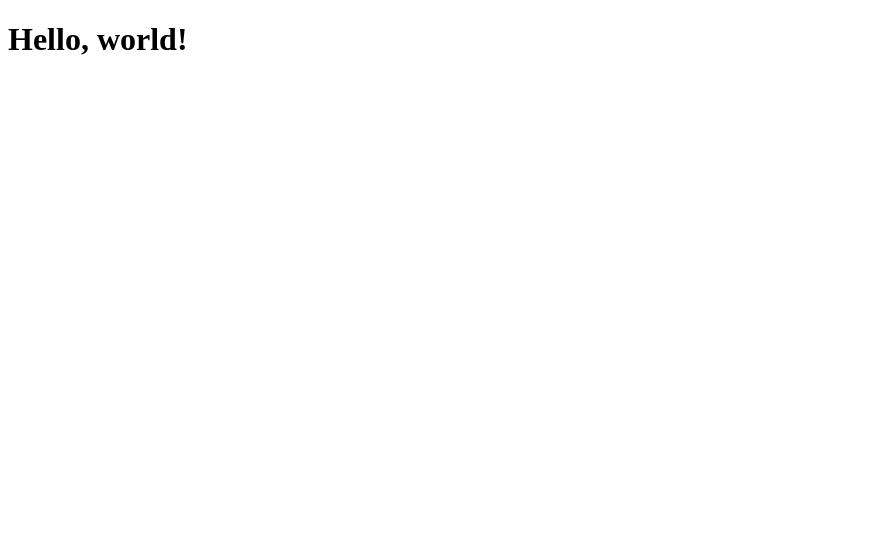
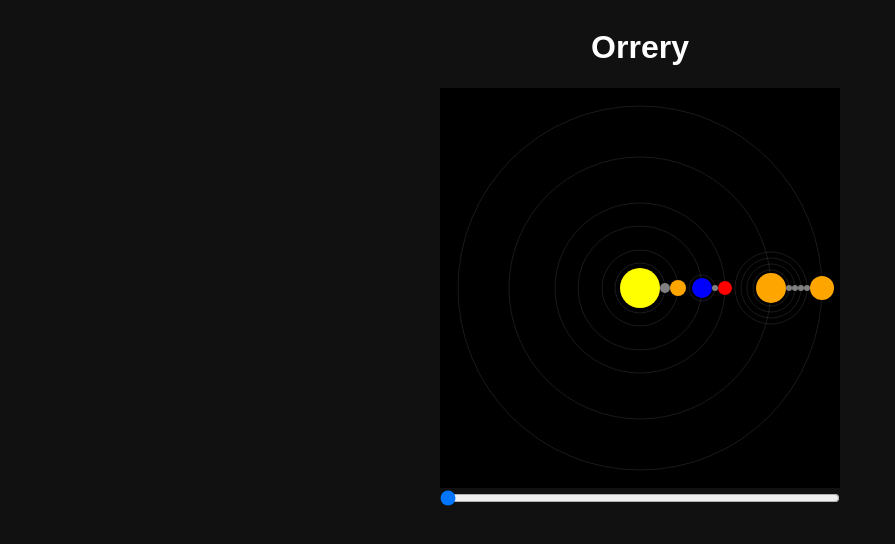
Before and after one commit to epipolarity/Orrery, a website: page public/index.html in a window 1280 px wide. Shown: the whole page, without its empty margins (0-895 px from the left). Drawn offline with Linux system fonts and the light colour scheme.

Commit message:
Update index.html with Orrery simulation and styles

```diff
--- /dev/null
+++ b/public/css/styles.css
@@ -0,0 +1,19 @@
+html {
+    background-color: #111111;
+    color: white;
+    font-family: 'Arial', sans-serif;
+}
+
+#app {
+    display: flex;
+    flex-direction: column;
+    align-items: center;
+}
+
+#canvas {
+    background-color: black;
+}
+
+#speed {
+    width: 400px;
+}
--- a/public/index.html
+++ b/public/index.html
@@ -1,9 +1,18 @@
 <!DOCTYPE html>
-<html>
+<html lang="en">
 <head>
+  <meta charset="utf-8">
+  <meta name="viewport" content="width=device-width, initial-scale=1">
   <title>Welcome to My App</title>
+  <link rel="stylesheet" type="text/css" href="css/styles.css">
 </head>
 <body>
-  <h1>Hello, world!</h1>
+  <div id="app">
+    <h1>Orrery</h1>
+    <canvas id="canvas"></canvas>
+    <!-- the slider below will control the simulation speed -->
+    <input type="range" id="speed" min="0" max="500" step="1" value="0">
+  </div>
+  <script type="module" src="js/orrery.js"></script>
 </body>
 </html>
--- /dev/null
+++ b/public/js/orrery.js
@@ -0,0 +1,155 @@
+class CelestialBodyModel {
+
+    constructor({ name, distance, radius, angle = 0, color }) {
+        this.name = name;
+        this.distance = distance;
+        this.period = Math.pow(distance, 1.5);
+        this.radius = radius;
+        this.angle = angle;
+        this.color = color;
+        this.orbitingBodies = [];
+    }
+
+    addOrbitingBody(body) {
+        body.parent = this;
+        this.orbitingBodies.push(body);
+    }
+
+    update(deltaTime, speedFactor) {
+        if (this.parent) {
+            this.angle += (Math.PI / this.period) * deltaTime * speedFactor;
+        }
+        this.orbitingBodies.forEach(planet => planet.update(deltaTime, speedFactor));
+    }
+
+    spaceNeeded() {
+        return this.radius + this.sumOfOrbitingBodiesDiameters();
+    }
+
+    sumOfOrbitingBodiesDiameters() {
+        let sum = 0;
+        for (let i = 0; i < this.orbitingBodies.length; i++) {
+            sum += this.orbitingBodies[i].radius * 2;
+            if (this.orbitingBodies[i].orbitingBodies.length > 0) {
+                sum += this.orbitingBodies[i].sumOfOrbitingBodiesDiameters();
+            }
+        }
+        return sum;
+    }
+
+}
+
+class OrreryView {
+
+    constructor(canvas, model) {
+        this.canvas = canvas;
+        this.canvas.width = 400;
+        this.canvas.height = 400;
+        this.ctx = canvas.getContext('2d');
+        this.speedControl = document.getElementById('speed');
+        this.model = model;
+    }
+
+    draw() {
+        this.ctx.clearRect(0, 0, this.canvas.width, this.canvas.height);
+        const centerX = this.canvas.width / 2;
+        const centerY = this.canvas.height / 2;
+        this.drawBody(this.model, centerX, centerY, Math.min(centerX, centerY));
+    }
+
+    getSpeedFactor() {
+        return Math.pow(parseInt(this.speedControl.value), 1.75);
+    }
+
+    drawBody(body, originX, originY) {
+
+        const bodies = this.getOrbitingBodiesInDistanceOrder(body);
+        let distance = body.radius;
+
+        this.ctx.save();
+        this.ctx.translate(originX, originY);
+        this.ctx.beginPath();
+        this.ctx.arc(0, 0, body.radius, 0, Math.PI * 2);    // body
+        this.ctx.fillStyle = body.color;
+        this.ctx.fill();
+
+        for (let i = 0; i < bodies.length; i++) {
+            const body = bodies[i];
+            distance += body.spaceNeeded();
+            this.ctx.beginPath();
+            this.ctx.arc(0, 0, distance, 0, Math.PI * 2);   // orbit
+            this.ctx.strokeStyle = 'rgba(255, 255, 255, 0.1)';
+            this.ctx.stroke();
+            this.ctx.save();
+            this.ctx.rotate(body.angle);
+            this.ctx.translate(distance, 0);
+            this.drawBody(body, 0, 0);
+            this.ctx.restore();
+            distance += body.spaceNeeded();
+        }
+
+        this.ctx.restore();
+    }
+
+
+    getOrbitingBodiesInDistanceOrder(body) {
+        return body.orbitingBodies.sort((a, b) => a.distance - b.distance);
+    }
+
+}
+
+
+class OrreryController {
+
+    constructor(view, model) {
+        this.drawnOnce = false;
+        this.view = view;
+        this.model = model;
+        this.lastTimeStamp = 0;
+    }
+
+    update(timeStamp) {
+        const speedFactor = this.view.getSpeedFactor();
+        if (speedFactor > 0 || !this.drawnOnce) {   // if speedFactor is 0, don't update the model unless it hasn't been drawn yet
+            const deltaTime = this.drawnOnce ? (timeStamp - this.lastTimeStamp) / 1000 : 0;     // deltaTime is 0 if it hasn't been drawn yet else it's the time since the last frame
+            this.model.update(deltaTime, speedFactor);
+            this.view.draw();
+            console.log(speedFactor);
+            this.drawnOnce = true;
+        }
+        this.lastTimeStamp = timeStamp;
+        requestAnimationFrame(this.update.bind(this));
+    }
+
+}
+
+// create the model
+const sun = new CelestialBodyModel({ name: 'Sun', distance: 0, radius: 20, color: 'yellow' });
+
+const earth = new CelestialBodyModel({ name: 'Earth', distance: 150, radius: 10, color: 'blue' });
+sun.addOrbitingBody(earth);
+earth.addOrbitingBody(new CelestialBodyModel({ name: 'Moon', distance: 20, radius: 3, color: 'gray' }));
+
+sun.addOrbitingBody(new CelestialBodyModel({ name: 'Mercury', distance: 50, radius: 5, color: 'gray' }));
+sun.addOrbitingBody(new CelestialBodyModel({ name: 'Venus', distance: 100, radius: 8, color: 'orange' }));
+sun.addOrbitingBody(new CelestialBodyModel({ name: 'Mars', distance: 200, radius: 7, color: 'red' }));
+
+const jupiter = new CelestialBodyModel({ name: 'Jupiter', distance: 300, radius: 15, color: 'orange' });
+jupiter.addOrbitingBody(new CelestialBodyModel({ name: 'Io', distance: 20, radius: 3, color: 'gray' }));
+jupiter.addOrbitingBody(new CelestialBodyModel({ name: 'Europa', distance: 30, radius: 3, color: 'gray' }));
+jupiter.addOrbitingBody(new CelestialBodyModel({ name: 'Ganymede', distance: 40, radius: 3, color: 'gray' }));
+jupiter.addOrbitingBody(new CelestialBodyModel({ name: 'Callisto', distance: 50, radius: 3, color: 'gray' }));
+
+sun.addOrbitingBody(jupiter);
+
+sun.addOrbitingBody(new CelestialBodyModel({ name: 'Saturn', distance: 400, radius: 12, color: 'orange' }));
+
+// create the view
+const canvas = document.getElementById('canvas');
+const view = new OrreryView(canvas, sun);
+
+// create the controller
+const controller = new OrreryController(view, sun);
+
+// start the animation
+requestAnimationFrame(controller.update.bind(controller));
```
Also changed, not shown: fly.toml (added, +17 -0 lines).
